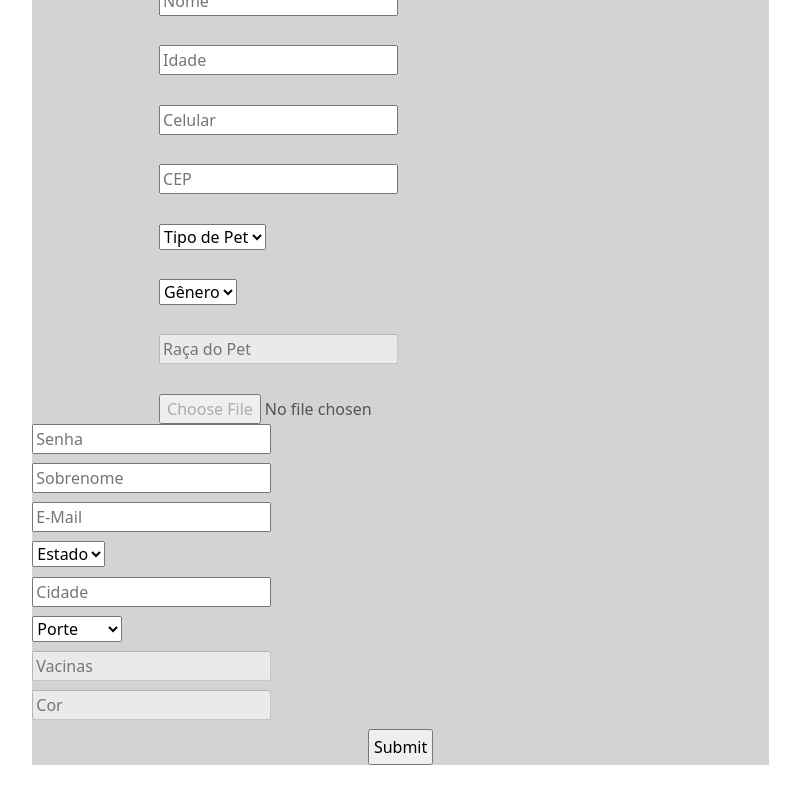
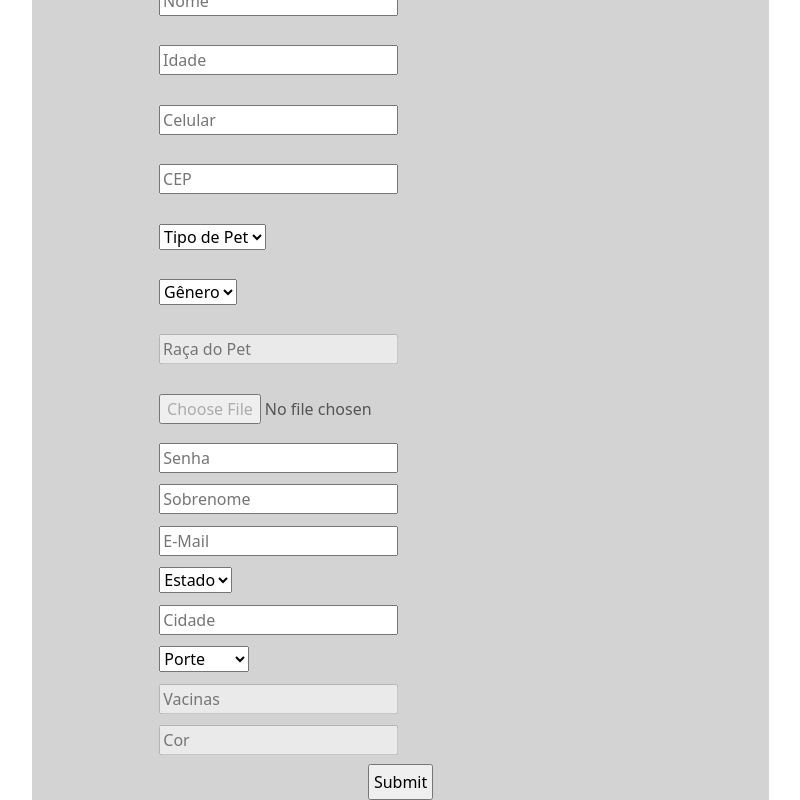
Before and after one commit to LeonardoCatelan/Adocao-Front, a React (Create React App) app: page /cadastro in a window 1280 px wide. Shown: the part 434-1234 px from the top of the page, without its empty margins (245-1045 px from the left). Before the commit the page ends 1199 px from the top, so only its background shows below. Built offline with nearby package versions, Linux system fonts and the light colour scheme.

Commit message:
registration page with boostrap

```diff
--- a/src/adocaocadastro.css
+++ b/src/adocaocadastro.css
@@ -38,11 +38,6 @@
     margin-left: 5px;
 }
 
-.inputfielddiv{
-    margin-left: 5px;
-    display: inline-block;
-}
-
 .inputfields{
     display: block;
     margin-bottom:4%;
@@ -53,3 +48,13 @@
     margin: 0 auto 0 auto;
     padding: 0.5%;
 }
+
+@media (max-width: 1394px) {
+    .cadastroRight{
+        margin-top: 1%;
+        margin-left: 16.7%;
+    }
+    .inputfieldsphone{
+        margin-top: 5%;
+    }
+}
--- a/src/adocaocadastro.js
+++ b/src/adocaocadastro.js
@@ -100,25 +100,25 @@ function Adocaocadastro() {
                                 <input disabled class="inputfields" type="text" onChange={e => setRacaCadastro(e.target.value)} placeholder="Raça do Pet"/>
                                 <input disabled class="inputimg" type="file" id="avatar" name="avatar" accept="image/png, image/jpeg"/>
                             </div>
-                            <div class="col-md-12 col-lg-4 col-xl-4 col-xxl-4">
-                                <input class="inputfields" type="password" onChange={e => setSenhaCadastro(e.target.value)} placeholder="Senha"/>
-                                <input class="inputfields" type="text" onChange={e => setSobrenomeCadastro(e.target.value)} placeholder="Sobrenome"/>
-                                <input class="inputfields" type="email" onChange={e => setEmailCadastro(e.target.value)} placeholder="E-Mail"/>
-                                <select class="inputfields" onChange={e => setEstadoCadastro(e.target.value)}>
+                            <div class="col-md-12 col-lg-4 col-xl-4 col-xxl-4 cadastroRight">
+                                <input class="inputfields inputfieldsphone" type="password" onChange={e => setSenhaCadastro(e.target.value)} placeholder="Senha"/>
+                                <input class="inputfields inputfieldsphone" type="text" onChange={e => setSobrenomeCadastro(e.target.value)} placeholder="Sobrenome"/>
+                                <input class="inputfields inputfieldsphone" type="email" onChange={e => setEmailCadastro(e.target.value)} placeholder="E-Mail"/>
+                                <select class="inputfields inputfieldsphone" onChange={e => setEstadoCadastro(e.target.value)}>
                                     <option value="" disabled selected hidden>Estado</option>
                                     <option value="RS">RS</option>
                                     <option value="SC">SC</option>
                                     <option value="SP">SP</option>
                                 </select>
-                                <input class="inputfields" type="text" onChange={e => setCidadeCadastro(e.target.value)} placeholder="Cidade"/>
-                                <select class="inputfields" onChange={e => setPorteCadastro(e.target.value)}>
+                                <input class="inputfields inputfieldsphone" type="text" onChange={e => setCidadeCadastro(e.target.value)} placeholder="Cidade"/>
+                                <select class="inputfields inputfieldsphone" onChange={e => setPorteCadastro(e.target.value)}>
                                     <option value="" disabled selected hidden>Porte</option>
                                     <option value="Pequeno">Pequeno</option>
                                     <option value="Medio">Medio</option>
                                     <option value="Grande">Grande</option>
                                 </select>
-                                <input disabled class="inputfields" type="text" onChange={e => setVacinasCadastro(e.target.value)} placeholder="Vacinas"/>
-                                <input disabled class="inputfields" type="text" onChange={e => setCorCadastro(e.target.value)} placeholder="Cor"/>
+                                <input disabled class="inputfields inputfieldsphone" type="text" onChange={e => setVacinasCadastro(e.target.value)} placeholder="Vacinas"/>
+                                <input disabled class="inputfields inputfieldsphone" type="text" onChange={e => setCorCadastro(e.target.value)} placeholder="Cor"/>
                             </div>
                         </div>
                     </div>
```
